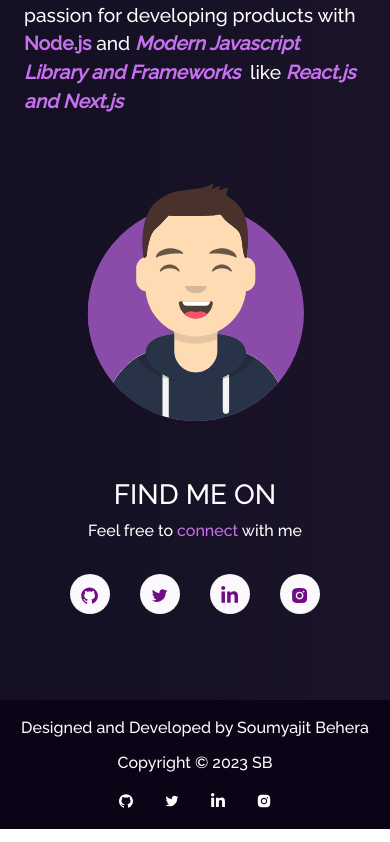
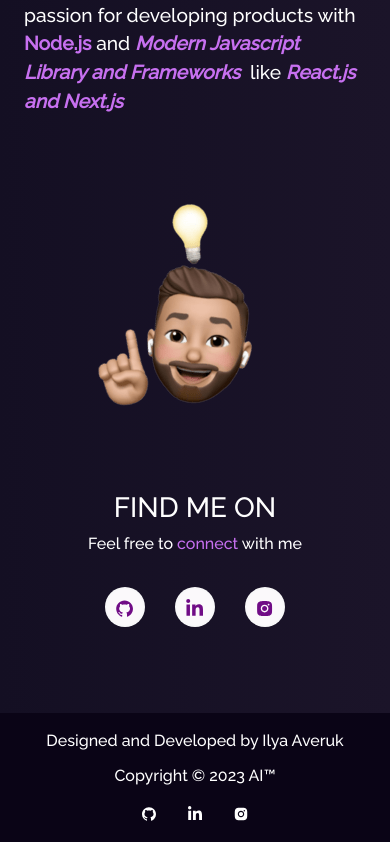
Before and after one commit to ilyaveruk/ai-portfolio, a React (Create React App) app: page / in a window 390 px wide. Shown: the part 1581-2423 px from the top of the page. Built offline with nearby package versions, Linux system fonts and the light colour scheme.

Commit message:
Added memoji of mine

```diff
--- a/src/components/Footer.jsx
+++ b/src/components/Footer.jsx
@@ -2,7 +2,6 @@ import React from "react";
 import { Container, Row, Col } from "react-bootstrap";
 import {
     AiFillGithub,
-    AiOutlineTwitter,
     AiFillInstagram,
 } from "react-icons/ai";
 import { FaLinkedinIn } from "react-icons/fa";
@@ -14,16 +13,16 @@ function Footer() {
         <Container fluid className="footer">
             <Row>
                 <Col md="4" className="footer-copyright">
-                    <h3>Designed and Developed by Soumyajit Behera</h3>
+                    <h3>Designed and Developed by Ilya Averuk </h3>
                 </Col>
                 <Col md="4" className="footer-copyright">
-                    <h3>Copyright © {year} SB</h3>
+                    <h3>Copyright © {year} AI™ </h3>
                 </Col>
                 <Col md="4" className="footer-body">
                     <ul className="footer-icons">
                         <li className="social-icons">
                             <a
-                                href="https://github.com/soumyajit4419"
+                                href="https://github.com/ilyaveruk"
                                 style={{ color: "white" }}
                                 target="_blank"
                                 rel="noopener noreferrer"
@@ -33,17 +32,7 @@ function Footer() {
                         </li>
                         <li className="social-icons">
                             <a
-                                href="https://twitter.com/Soumyajit4419"
-                                style={{ color: "white" }}
-                                target="_blank"
-                                rel="noopener noreferrer"
-                            >
-                                <AiOutlineTwitter />
-                            </a>
-                        </li>
-                        <li className="social-icons">
-                            <a
-                                href="https://www.linkedin.com/in/soumyajit4419/"
+                                href="https://www.linkedin.com/in/ilya-averuk-4944951b8/"
                                 style={{ color: "white" }}
                                 target="_blank"
                                 rel="noopener noreferrer"
@@ -53,7 +42,7 @@ function Footer() {
                         </li>
                         <li className="social-icons">
                             <a
-                                href="https://www.instagram.com/soumyajit4419"
+                                href="https://www.instagram.com/ilyaveruk/?next=%2F"
                                 style={{ color: "white" }}
                                 target="_blank"
                                 rel="noopener noreferrer"
--- a/src/components/Home/Home2.jsx
+++ b/src/components/Home/Home2.jsx
@@ -1,10 +1,9 @@
 import React from "react";
 import { Container, Row, Col } from "react-bootstrap";
-import myImg from "../../Assets/avatar.svg";
+import Avatar from "../../Assets/avatar250.png";
 import Tilt from "react-parallax-tilt";
 import {
     AiFillGithub,
-    AiOutlineTwitter,
     AiFillInstagram,
 } from "react-icons/ai";
 import { FaLinkedinIn } from "react-icons/fa";
@@ -51,9 +50,9 @@ function Home2() {
                             </i>
                         </p>
                     </Col>
-                    <Col md={4} className="myAvtar">
+                    <Col md={4} className="myAvatar">
                         <Tilt>
-                            <img src={myImg} className="img-fluid" alt="avatar" />
+                            <img src={Avatar} className="img-fluid" alt="avatar" />
                         </Tilt>
                     </Col>
                 </Row>
@@ -66,7 +65,7 @@ function Home2() {
                         <ul className="home-about-social-links">
                             <li className="social-icons">
                                 <a
-                                    href="https://github.com/soumyajit4419"
+                                    href="https://github.com/ilyaveruk"
                                     target="_blank"
                                     rel="noreferrer"
                                     className="icon-colour  home-social-icons"
@@ -76,17 +75,7 @@ function Home2() {
                             </li>
                             <li className="social-icons">
                                 <a
-                                    href="https://twitter.com/Soumyajit4419"
-                                    target="_blank"
-                                    rel="noreferrer"
-                                    className="icon-colour  home-social-icons"
-                                >
-                                    <AiOutlineTwitter />
-                                </a>
-                            </li>
-                            <li className="social-icons">
-                                <a
-                                    href="https://www.linkedin.com/in/soumyajit4419/"
+                                    href="https://www.linkedin.com/in/ilya-averuk-4944951b8/"
                                     target="_blank"
                                     rel="noreferrer"
                                     className="icon-colour  home-social-icons"
@@ -96,7 +85,7 @@ function Home2() {
                             </li>
                             <li className="social-icons">
                                 <a
-                                    href="https://www.instagram.com/soumyajit4419"
+                                    href="https://www.instagram.com/ilyaveruk/?next=%2F"
                                     target="_blank"
                                     rel="noreferrer"
                                     className="icon-colour home-social-icons"
--- a/src/components/Home/Type.jsx
+++ b/src/components/Home/Type.jsx
@@ -8,7 +8,7 @@ function Type() {
                 strings: [
                     "Software Developer",
                     "Freelancer",
-                    "BSc Software Engineering",
+                    "BSc. Software Engineering",
                 ],
                 autoStart: true,
                 loop: true,
--- a/src/style.css
+++ b/src/style.css
@@ -304,13 +304,13 @@ button:focus {
     }
 }
 
-.myAvtar {
+.myAvatar {
     justify-content: center !important;
     padding-top: 9em !important;
 }
 
 @media (max-width: 767px) {
-    .myAvtar {
+    .myAvatar {
         padding-top: 2em !important;
         padding-bottom: 2em !important;
     }
```
Also changed, not shown: src/Assets/avatar250.png (added).
